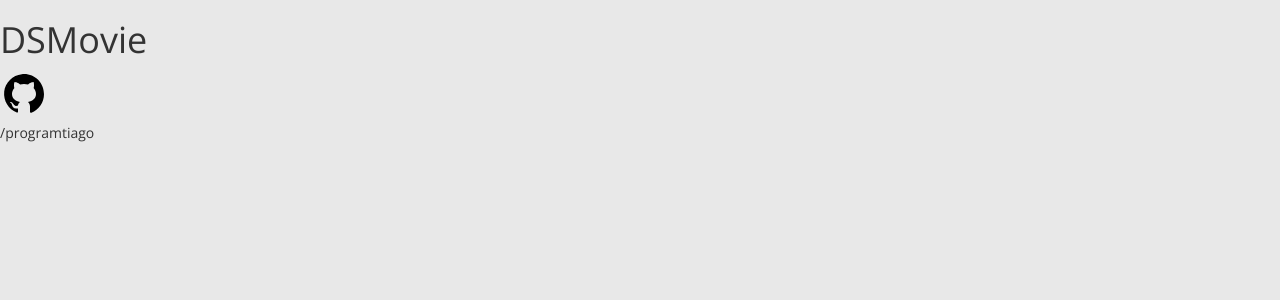
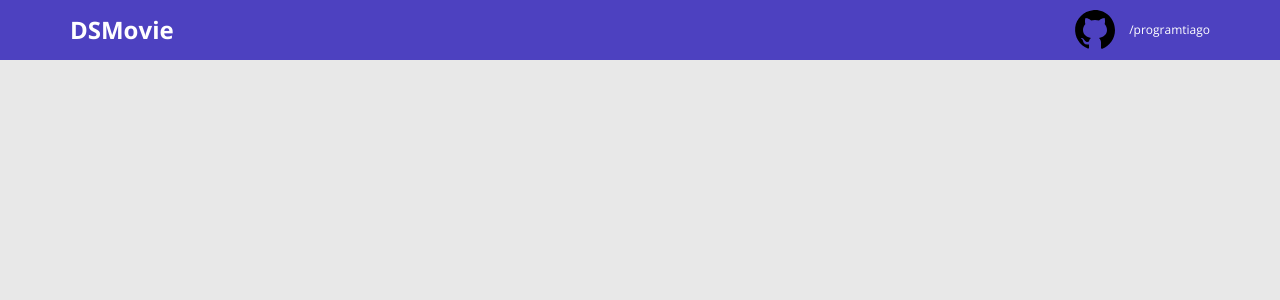
Before and after one commit to programtiago/dsmovie, a React (Create React App) app in the folder frontend/: page / in a window 1280 px wide. Shown: the top 300 px of the page. Built offline with nearby package versions, Linux system fonts and the light colour scheme.

Commit message:
Estilizacao da Navbar

```diff
--- a/frontend/src/components/Navbar/index.tsx
+++ b/frontend/src/components/Navbar/index.tsx
@@ -1,15 +1,16 @@
 import {ReactComponent as GithubIcon} from 'assets/img/icons8-github.svg';
+import './styles.css';
 
 function NavBar(){
     return(
         <header>
-        <nav>
-          <div>
+        <nav className="container">
+          <div className="dsmovie-nav-content">
             <h1>DSMovie</h1>
             <a href="https://github.com/programtiago">
-              <div>
+              <div className="dsmovie-contact-container">
                 <GithubIcon />
-                <p>/programtiago</p>
+                <p className="dsmovie-contact-link">/programtiago</p>
               </div>
             </a>
           </div>
--- /dev/null
+++ b/frontend/src/components/Navbar/styles.css
@@ -0,0 +1,29 @@
+header{
+    background-color: var(--color-primary);
+    height: 60px;
+    display: flex;
+    align-items: center;
+}
+
+.dsmovie-nav-content{
+    display: flex;
+    justify-content: space-between;
+    align-items: center;
+    color: #fff
+}
+
+.dsmovie-nav-content h1{
+    margin: 0;
+    font-weight: 700;
+    font-size: 24px;
+}
+
+.dsmovie-contact-container{
+    display: flex;
+    align-items: center;
+}
+
+.dsmovie-contact-link{
+    margin: 0 0 0 10px;
+    font-size: 12px;
+}
```
